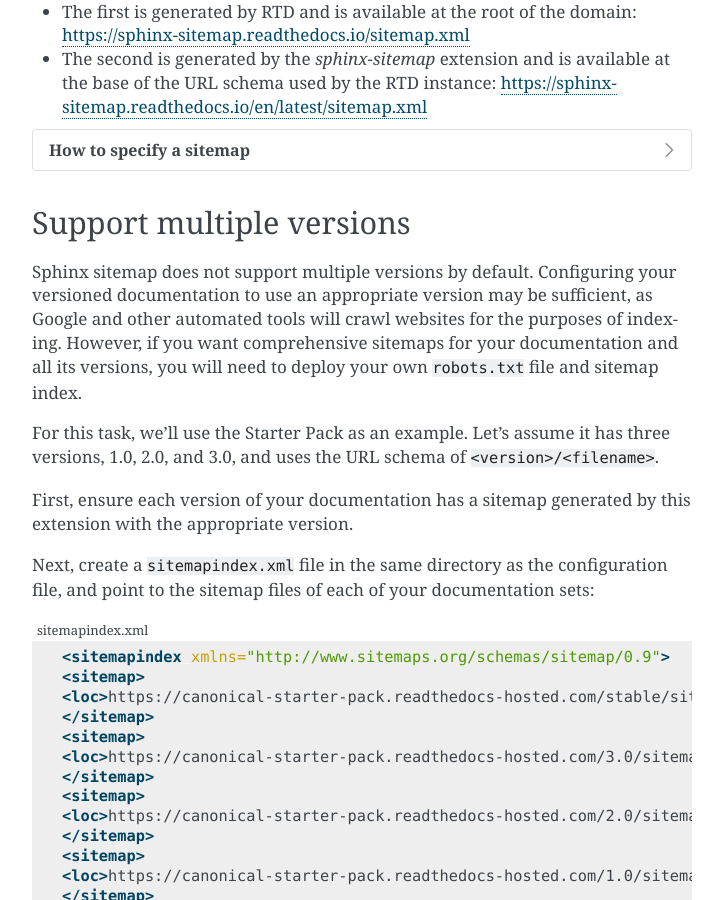
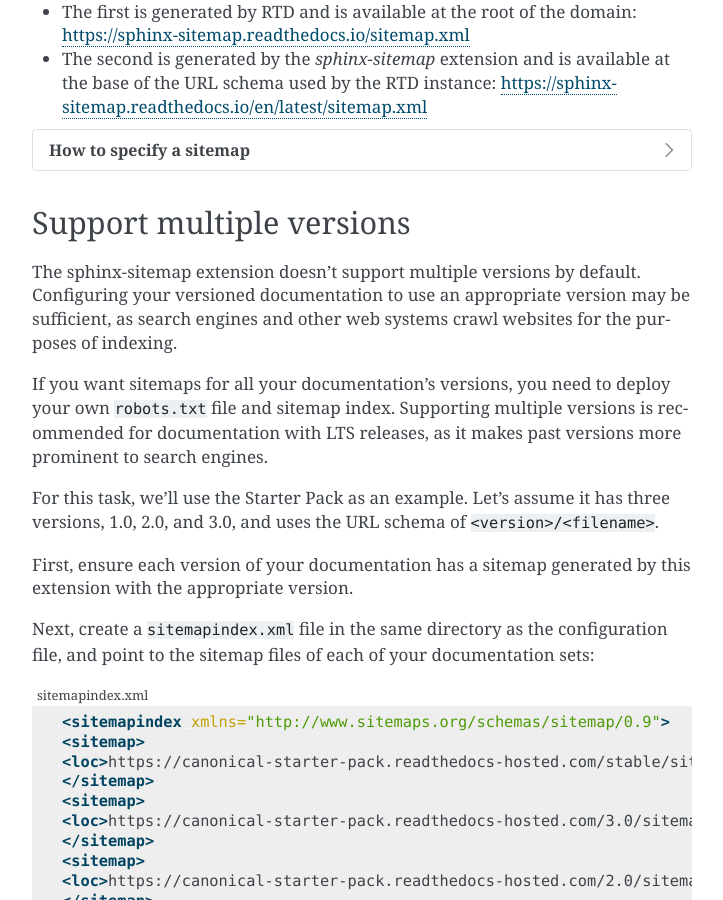
Before and after one commit to canonical/sphinx-docs-starter-pack, a Sphinx documentation site: the page built from docs/how-to/set-up-sitemaps.rst, in a window 1280 px wide and 900 px high, scrolled down 2077 px. Shown: the whole window, without its empty margins (388-1111 px from the left). Built offline with Sphinx 7.4.7, drawn with Linux system fonts in a browser that asks for light colours; pages that are not in the unit, such as notebooks, are missing from menus.

Commit message:
docs: incorporate @secondskoll's review

```diff
--- a/docs/how-to/set-up-sitemaps.rst
+++ b/docs/how-to/set-up-sitemaps.rst
@@ -110,11 +110,14 @@ as it is hosted on RTD:
 Support multiple versions
 -------------------------
 
-Sphinx sitemap does not support multiple versions by default. Configuring your
-versioned documentation to use an appropriate version may be sufficient, as
-Google and other automated tools will crawl websites for the purposes of indexing.
-However, if you want comprehensive sitemaps for your documentation and all its
-versions, you will need to deploy your own ``robots.txt`` file and sitemap index.
+The sphinx-sitemap extension doesn't support multiple versions by default. Configuring
+your versioned documentation to use an appropriate version may be sufficient, as search
+engines and other web systems crawl websites for the purposes of indexing.
+
+If you want sitemaps for all your documentation's versions, you need to deploy your own
+``robots.txt`` file and sitemap index. Supporting multiple versions is recommended for
+documentation with LTS releases, as it makes past versions more prominent to search
+engines.
 
 For this task, we'll use the Starter Pack as an example. Let's assume it has three
 versions, 1.0, 2.0, and 3.0, and uses the URL schema of ``<version>/<filename>``.
```
